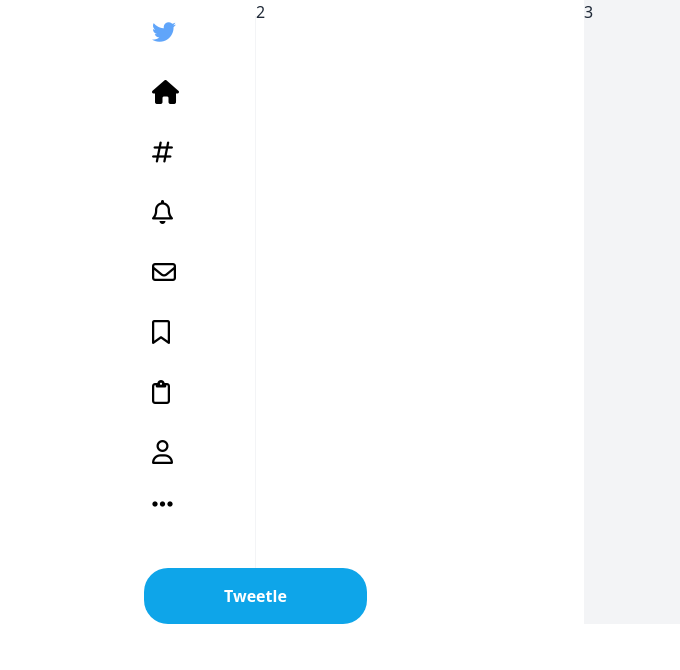
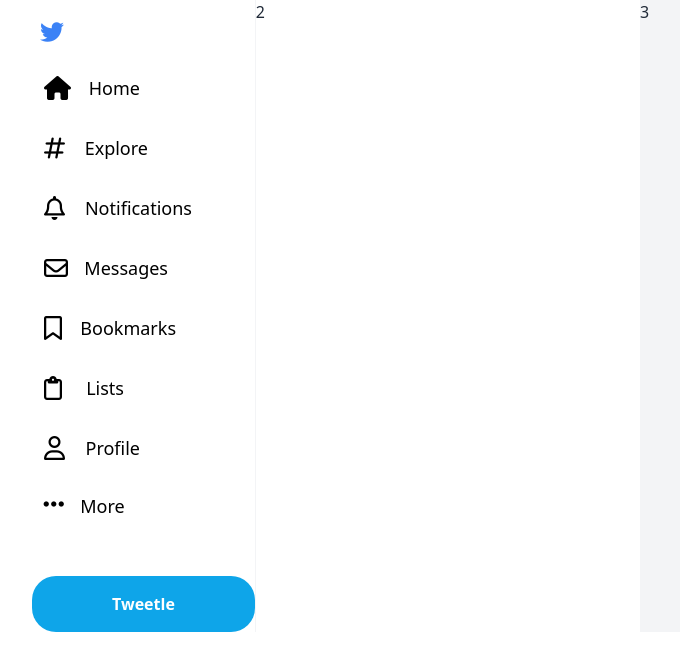
Before and after one commit to sirosiyasir/twitter, a React (Create React App) app: page /profile in a window 1280 px wide. Shown: the top 670 px of the page, without its empty margins (176-856 px from the left). Built offline with nearby package versions, Linux system fonts and the light colour scheme.

Commit message:
styling navbar

```diff
--- a/src/pages/Profile.jsx
+++ b/src/pages/Profile.jsx
@@ -3,81 +3,219 @@
 function Profile() {
   const [menuItems, setMenuItems] = useState({
     bell: false,
-    envope: false,
+    envelope: false,
     hashtag: false,
     bookmark: false,
     clipboard: false,
     profile: false,
+    home: false,
   })
-  const onClick = (e) => {
+  const [more, setMore] = useState(true)
+
+  const navbarOnCLick = (e) => {
+    console.log(e.target.className)
     setMenuItems((prevState) => ({
       ...!prevState,
       [e.target.id]: prevState,
     }))
   }
 
+  const menuMoreOnClick = () => {
+    setMore((prevState) => {
+      return !prevState
+    })
+  }
+
   return (
     <div className="bg-white h-screen">
-      <div className="flex 2xl:px-80 xl:px-80 lg:px-80 md:px-52">
-        <div className="flex-1 w-28 mt-4 relative border-r-[1px] border-gray-100">
-          <div className="pl-2 text-black">
-            <i className="fa-brands fa-twitter text-blue-400 text-2xl block cursor-pointer"></i>
-            <i className="fa-solid fa-house text-2xl mt-7 block cursor-pointer"></i>
+      <div className="flex 2xl:px-80 md:px-52">
+        <div className="flex-1 pt-4 relative border-r-[1px] border-gray-100">
+          <div className="text-black">
+            <i className="fa-brands fa-twitter text-blue-500 text-2xl ml-2 block cursor-pointer"></i>
+
+            <button
+              onClick={navbarOnCLick}
+              className="block hover:bg-slate-200 rounded-3xl pl-0 p-2 w-32 h-12 mt-4 relative"
+            >
+              <i className="fa-solid fa-house text-2xl cursor-pointer absolute top-2 left-3"></i>
+              <span
+                id="home"
+                className={
+                  menuItems.home
+                    ? "absolute top-[10px] right-5 text-lg font-semibold"
+                    : "absolute top-[10px] right-5 text-lg"
+                }
+              >
+                Home
+              </span>
+            </button>
+
+            <button
+              onClick={navbarOnCLick}
+              id="hashtag"
+              className="block hover:bg-slate-200 rounded-3xl pl-0 p-2 w-32 h-12 mt-3 relative"
+            >
               <i
                 id="hashtag"
-              onClick={onClick}
                 className={
                   menuItems.hashtag
-                  ? "fa-solid fa-hashtag text-2xl mt-7 block cursor-pointer"
-                  : "fa-solid fa-hashtag text-2xl mt-7 block cursor-pointer font-light"
+                    ? "fa-solid fa-hashtag text-2xl cursor-pointer absolute top-2 left-3"
+                    : "fa-regular fa-hashtag text-2xl cursor-pointer absolute top-2 left-3"
                 }
               ></i>
+              <span
+                id="hashtag"
+                className={
+                  menuItems.hashtag
+                    ? "absolute top-[10px] right-3 text-lg font-semibold"
+                    : "absolute top-[10px] right-3 text-lg"
+                }
+              >
+                Explore
+              </span>
+            </button>
+
+            <button
+              onClick={navbarOnCLick}
+              id="bell"
+              className="block hover:bg-slate-200 rounded-3xl pl-0 p-2 w-44 h-12 mt-3 relative"
+            >
               <i
                 id="bell"
-              onClick={onClick}
                 className={
                   menuItems.bell
-                  ? "fa-solid fa-bell text-2xl mt-7 block cursor-pointer"
-                  : "fa-regular fa-bell text-2xl mt-7 block cursor-pointer"
+                    ? "fa-solid fa-bell text-2xl cursor-pointer absolute top-2 left-3"
+                    : "fa-regular fa-bell text-2xl cursor-pointer absolute top-2 left-3"
                 }
               ></i>
+              <span
+                id="bell"
+                className={
+                  menuItems.bell
+                    ? "absolute top-[10px] right-4 text-lg font-semibold"
+                    : "absolute top-[10px] right-4 text-lg"
+                }
+              >
+                Notifications
+              </span>
+            </button>
+
+            <button
+              onClick={navbarOnCLick}
+              id="envelope"
+              className="block hover:bg-slate-200 rounded-3xl pl-0 p-2 w-44 h-12 mt-3 relative"
+            >
               <i
-              id="envope"
-              onClick={onClick}
+                id="envelope"
                 className={
-                menuItems.envope
-                  ? "fa-solid fa-envelope text-2xl mt-7 block cursor-pointer"
-                  : "fa-regular fa-envelope text-2xl mt-7 block cursor-pointer"
+                  menuItems.envelope
+                    ? "fa-solid fa-envelope text-2xl cursor-pointer absolute top-2 left-3"
+                    : "fa-regular fa-envelope text-2xl cursor-pointer absolute top-2 left-3"
                 }
               ></i>
+              <span
+                id="envelope"
+                className={
+                  menuItems.envelope
+                    ? "absolute top-[10px] right-10 text-lg font-semibold"
+                    : "absolute top-[10px] right-10 text-lg"
+                }
+              >
+                Messages
+              </span>
+            </button>
+
+            <button
+              onClick={navbarOnCLick}
+              id="bookmark"
+              className="block hover:bg-slate-200 rounded-3xl pl-0 p-2 w-44 h-12 mt-3 relative"
+            >
               <i
                 id="bookmark"
-              onClick={onClick}
                 className={
                   menuItems.bookmark
-                  ? "fa-solid fa-bookmark text-2xl mt-7 block cursor-pointer"
-                  : "fa-regular fa-bookmark text-2xl mt-7 block cursor-pointer"
+                    ? "fa-solid fa-bookmark text-2xl cursor-pointer absolute top-2 left-3"
+                    : "fa-regular fa-bookmark text-2xl cursor-pointer absolute top-2 left-3"
                 }
               ></i>
+              <span
+                id="bookmark"
+                className={
+                  menuItems.bookmark
+                    ? "absolute top-[10px] right-8 text-lg font-semibold"
+                    : "absolute top-[10px] right-8 text-lg"
+                }
+              >
+                Bookmarks
+              </span>
+            </button>
+
+            <button
+              onClick={navbarOnCLick}
+              id="clipboard"
+              className="block hover:bg-slate-200 rounded-3xl pl-0 p-2 w-32 h-12 mt-3 relative"
+            >
               <i
                 id="clipboard"
-              onClick={onClick}
                 className={
                   menuItems.clipboard
-                  ? "fa-solid fa-clipboard text-2xl mt-7 block cursor-pointer"
-                  : "fa-regular fa-clipboard text-2xl mt-7 block cursor-pointer"
+                    ? "fa-solid fa-clipboard text-2xl cursor-pointer absolute top-2 left-3"
+                    : "fa-regular fa-clipboard text-2xl cursor-pointer absolute top-2 left-3"
                 }
               ></i>
+              <span
+                id="clipboard"
+                className={
+                  menuItems.clipboard
+                    ? "absolute top-[10px] right-9 text-lg font-semibold"
+                    : "absolute top-[10px] right-9 text-lg"
+                }
+              >
+                Lists
+              </span>
+            </button>
+
+            <button
+              onClick={navbarOnCLick}
+              id="profile"
+              className="block hover:bg-slate-200 rounded-3xl pl-0 p-2 w-32 h-12 mt-3 relative"
+            >
               <i
                 id="profile"
-              onClick={onClick}
                 className={
                   menuItems.profile
-                  ? "fa-solid fa-user text-2xl mt-7 block cursor-pointer"
-                  : "fa-regular fa-user text-2xl mt-7 block cursor-pointer"
+                    ? "fa-solid fa-user text-2xl cursor-pointer absolute top-2 left-3"
+                    : "fa-regular fa-user text-2xl cursor-pointer absolute top-2 left-3"
                 }
               ></i>
-            <i className="fa-solid fa-ellipsis text-2xl mt-5 block cursor-pointer"></i>
+              <span
+                id="profile"
+                className={
+                  menuItems.profile
+                    ? "absolute top-[10px] right-5 text-lg font-semibold"
+                    : "absolute top-[10px] right-5 text-lg"
+                }
+              >
+                Profile
+              </span>
+            </button>
+
+            <div className="relative mt-2">
+              <button onClick={menuMoreOnClick}>
+                <i className="fa-solid fa-ellipsis text-2xl block cursor-pointer hover:bg-slate-200 rounded-3xl pl-0 p-2 w-28">
+                  <span className="ml-4 text-md text-lg font-sans font-normal">
+                    More
+                  </span>
+                </i>
+              </button>
+              <div
+                className={`${
+                  more ? "hidden" : "absolute"
+                } card bg-white w-[318px] h-[273px] shadow-lg -top-60`}
+              >
+                a
+              </div>
+            </div>
           </div>
           <button className="bg-sky-500 w-auto h-14 rounded-3xl mr-auto mt-12 mb-0 px-20 py-2 text-white font-bold block hover:bg-sky-600">
             Tweetle
--- a/src/sign-up-step/SecondStep.jsx
+++ b/src/sign-up-step/SecondStep.jsx
@@ -25,10 +25,7 @@
               web gezintisi geçmişi hiçbir zaman adın, e-posta adresin veya
               telefon numaranla saklanmayacaktır.
             </p>
-            <input
-              type="checkbox"
-              className="bg-white absolute right-3 top-6 w-5 h-5"
-            />
+            <input type="checkbox" className="absolute right-3 top-6 w-5 h-5" />
             <p className="text-gray-500 mt-8 mb-18">
               Kaydolarak Koşullarımızı, Gizlilik Politikamızı ve Çerez
               Kullanımımızı kabul etmiş olursun. Twitter, e-posta adresin ve
```
Lines whose indentation alone changed are shown as unchanged.
